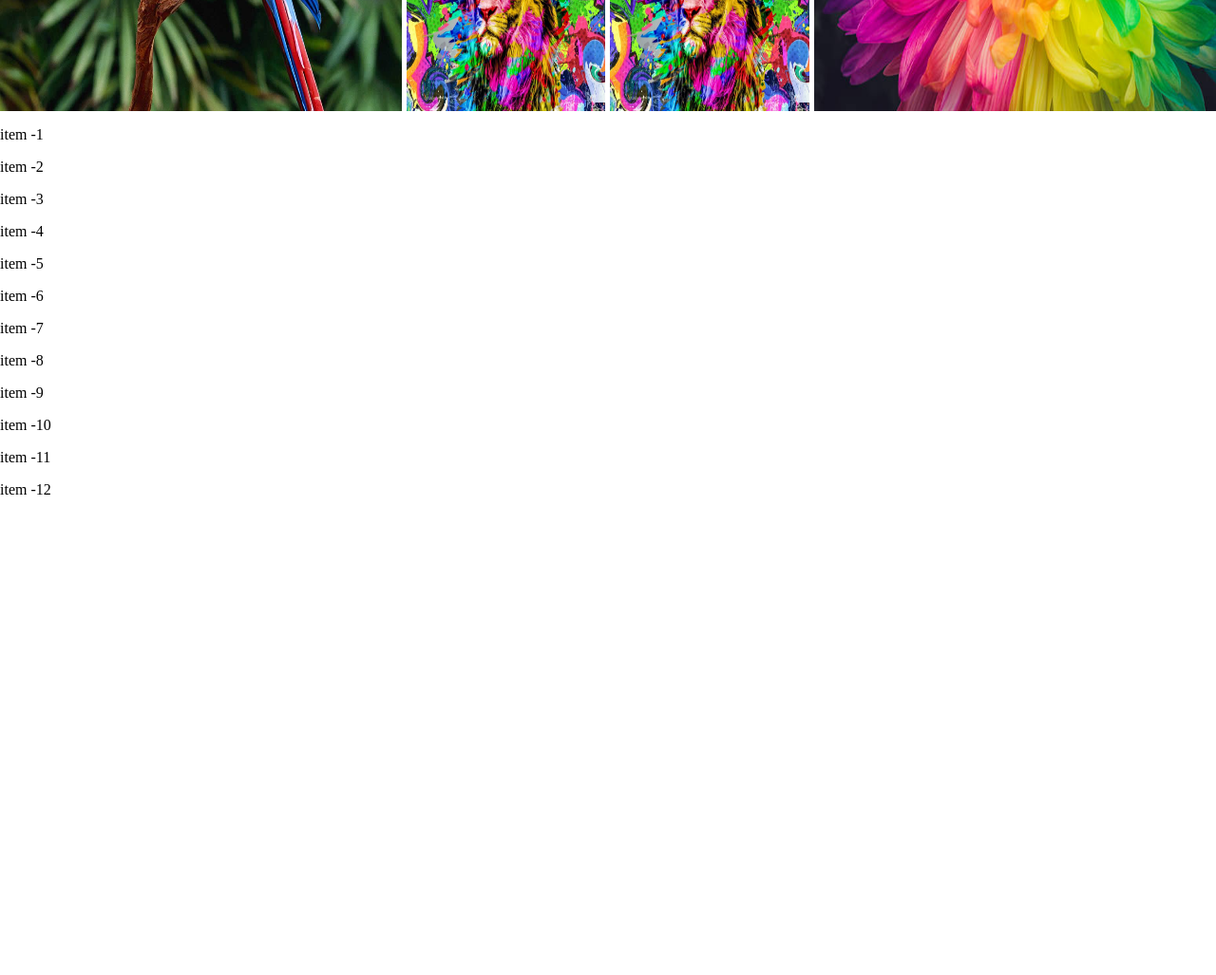
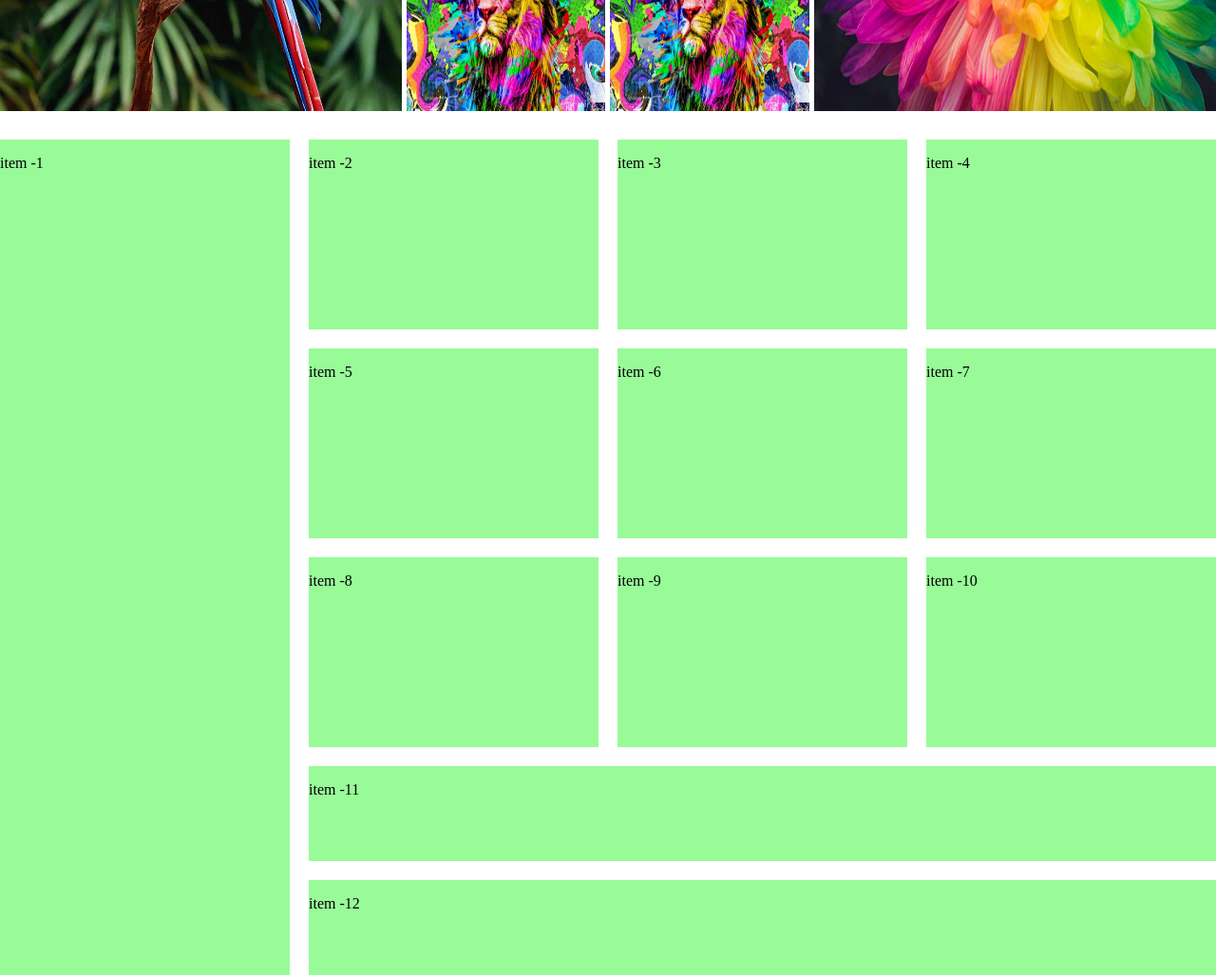
Before and after one commit to lilycm/grid-flex, a plain HTML site: page index.html in a window 1280 px wide. Shown: the part 1160-2187 px from the top of the page at 95% size. Before the commit the page ends 1701 px from the top, so only its background shows below. Drawn offline with Linux system fonts and the light colour scheme.

Commit message:
complete grid layout

```diff
--- a/style/style.css
+++ b/style/style.css
@@ -26,6 +26,32 @@ img{
     gap: 5px;
 }
 
+.container{
+    display: grid;
+    grid-template-columns: repeat(4, 1fr);
+    grid-template-rows: repeat(3, 200px) 100px 100px;
+    gap: 20px;
+    margin-top: 30px;
+}
+
+.box{
+    background: palegreen;
+}
+
+#box-1{
+    grid-row: span 5;
+}
+
+#box-11, #box-12{
+    grid-column: span 3;
+}
+
+
+
+
+
+
+
 @media screen and (max-width: 576px) {
     .row{
         flex-direction: column;
```
